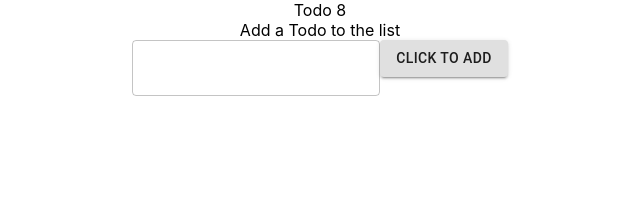
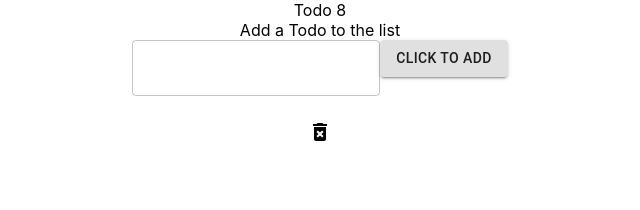
Before and after one commit to adamrturman/todo8, a React (Create React App) app: page / in a window 1280 px wide. Both pictures are taken after a click on the button "CLICK TO ADD". Shown: the top 210 px of the page, without its empty margins (320-960 px from the left). Built offline with nearby package versions, Linux system fonts and the light colour scheme.

Commit message:
delete icon removes todo from DOM

```diff
--- a/package.json
+++ b/package.json
@@ -4,6 +4,7 @@
   "private": true,
   "dependencies": {
     "@material-ui/core": "^4.11.3",
+    "@material-ui/icons": "^4.11.2",
     "@testing-library/jest-dom": "^5.11.10",
     "@testing-library/react": "^11.2.6",
     "@testing-library/user-event": "^12.8.3",
--- a/src/App.tsx
+++ b/src/App.tsx
@@ -15,11 +15,19 @@ function App() {
       setList([...list, toDoToAdd]);
     };
 
+    const deleteTodo = (index: number) => {
+      const listAfterDeletion = list.filter((todo: Todo, i: number) => i !== index);
+      setList(listAfterDeletion);
+    };
+
   return (
     <div className="App">
       Todo 8
         <InputArea createTodoToAdd={createTodoToAdd} />
-        <TodoList list={list} />
+        <TodoList
+            list={list}
+            deleteTodo={deleteTodo}
+        />
     </div>
   );
 }
--- /dev/null
+++ b/src/components/Item/Item.tsx
@@ -0,0 +1,24 @@
+import React from "react";
+import Todo from "../../interfaces/Todo";
+import ListItem from '@material-ui/core/ListItem';
+import DeleteForever from '@material-ui/icons/DeleteForever';
+
+interface ItemProps {
+    todo: Todo;
+    index: number;
+    deleteTodo: (index: number) => void;
+}
+
+export default function Item (props: ItemProps) {
+
+    const { todo, index, deleteTodo } = props;
+
+    const removeToDo = () => deleteTodo(index);
+
+    return (
+        <>
+            <ListItem key={index}>{todo.text}</ListItem>
+            <DeleteForever onClick={removeToDo}/>
+        </>
+    )
+}
--- a/src/components/TodoList/TodoList.tsx
+++ b/src/components/TodoList/TodoList.tsx
@@ -1,17 +1,24 @@
 import React from "react";
 import List from '@material-ui/core/List';
 import Todo from "../../interfaces/Todo";
+import Item from "../Item/Item";
 
 interface TodoListProps {
     list: Todo[];
+    deleteTodo: (index: number) => void;
 }
 
 export default function TodoList (props: TodoListProps) {
 
-    const { list } = props;
+    const { list, deleteTodo } = props;
 
-    const displayedList = list.map((toDo: Todo, index: number) => (
-        <li>{toDo.text}</li>
+    const displayedList = list.map((todo: Todo, index: number) => (
+        // <li>{toDo.text}</li>
+        <Item
+            todo={todo}
+            index={index}
+            deleteTodo={deleteTodo}
+        />
     ));
 
     return (
```
Also changed, not shown: 1 other file (tests, documents, lock files or other folders).
